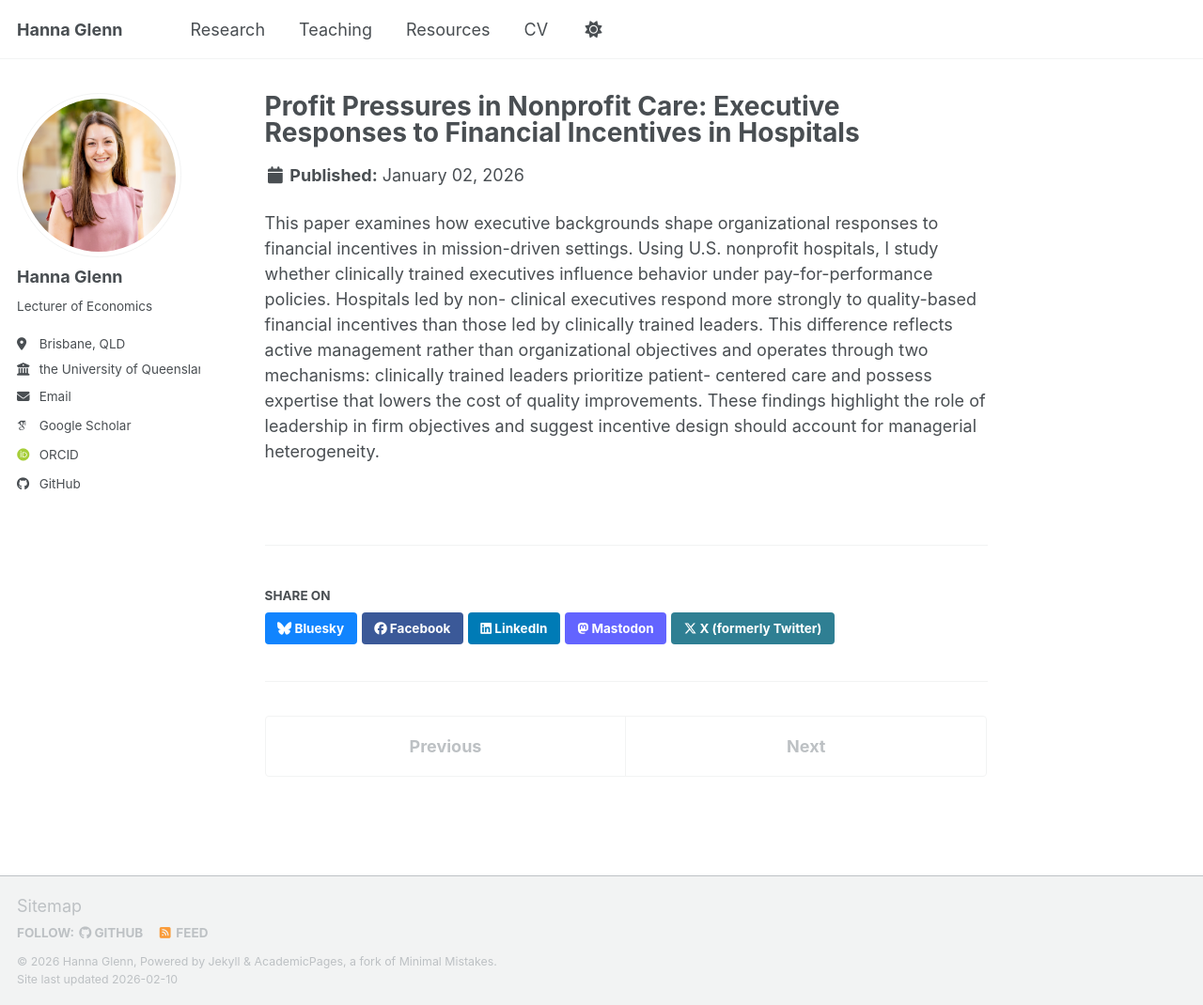
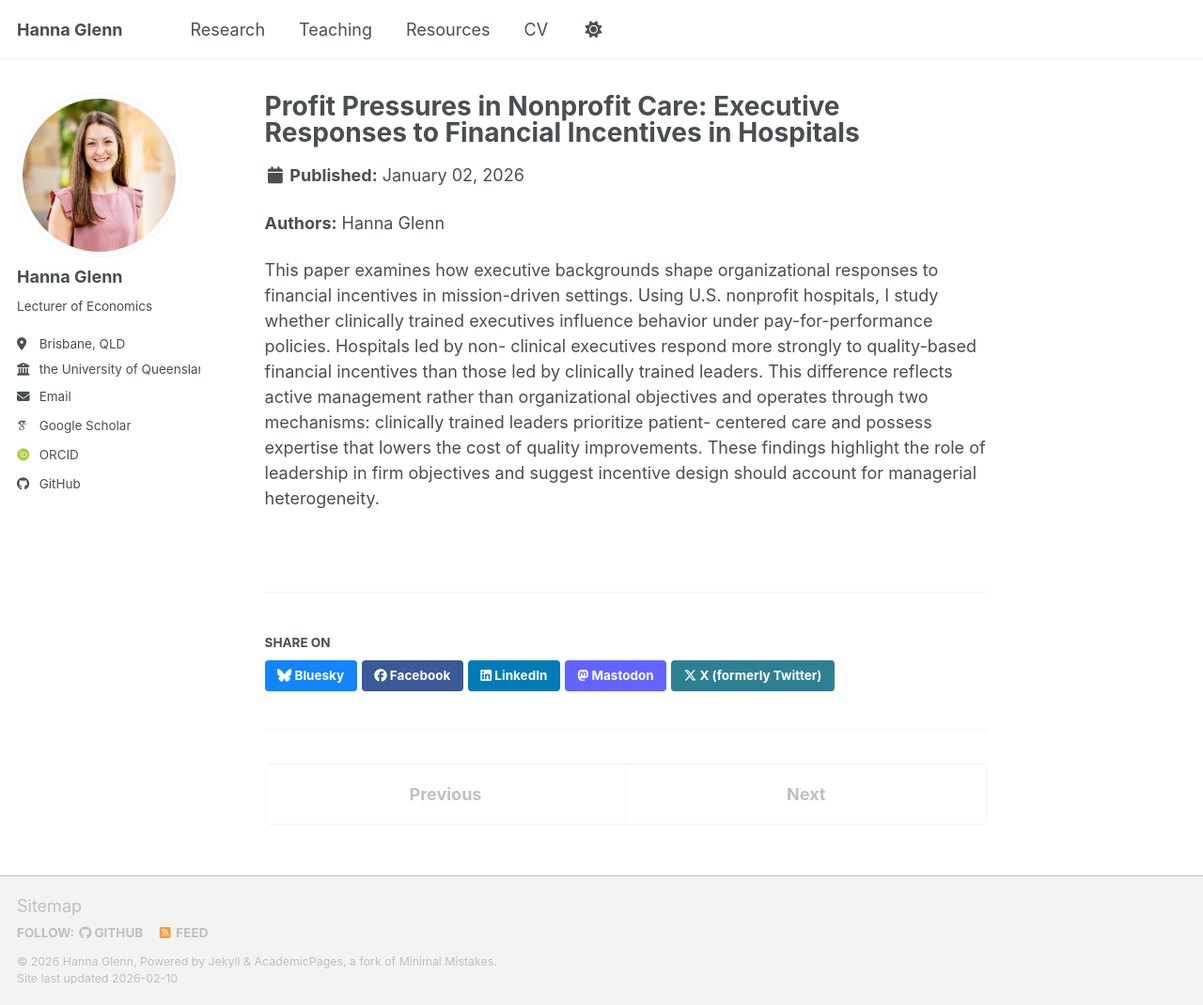
Before and after one commit to hannaglenn/hannaglenn.github.io, a Jekyll site: the page built from _publications/exec-P4P.md, in a window 1280 px wide and 1070 px high. Shown: the whole window at 94% size. Built offline with Jekyll 4.4.1, drawn with Linux system fonts in a browser that asks for light colours; some web fonts are replaced; a script bundle is joined from its source files by our own code; library files that are not in the unit come from our copies.

Commit message:
try to fix authors

```diff
--- a/_layouts/single.html
+++ b/_layouts/single.html
@@ -31,7 +31,7 @@ layout: default
             <p class="page__meta"><i class="fa fa-clock" aria-hidden="true"></i> {% include read-time.html %}</p>
           {% endif %}
         {% if page.modified %}
-          <p class="page__date"><strong><i class="fa fa-fw fa-calendar" aria-hidden="true"></i> {{ site.data.ui-text[site.locale].date_label | default: "Published:" }}</strong> <time datetime="{{ page.modified | date: "%Y-%m-%d" }}">{{ page.modified | date: "%B %d, %Y" }}</time></p>
+          <p class="page__date"><strong><i class="fa fa-fw fa-calendar" aria-hidden="true"></i> {{ site.data.ui-text[site.locale].date_label | default: "Updated:" }}</strong> <time datetime="{{ page.modified | date: "%Y-%m-%d" }}">{{ page.modified | date: "%B %d, %Y" }}</time></p>
         {% endif %}
 
         {% if page.collection == 'teaching' %}
@@ -41,6 +41,36 @@ layout: default
         {% elsif page.date %}
           <p class="page__date"><strong><i class="fa fa-fw fa-calendar" aria-hidden="true"></i> {{ site.data.ui-text[site.locale].date_label | default: "Published:" }}</strong> <time datetime="{{ page.date | date_to_xmlschema }}">{{ page.date | default: "1900-01-01" | date: "%B %d, %Y" }}</time></p>
         {% endif %}
+        {% comment %}
+Show authors for publications only. Supports:
+- authors: [ "Name 1", "Name 2" ]
+- authors: [ {name: "Name", url: "https://..."}, {name: "Name", orcid: "0000-..."} ]
+{% endcomment %}
+{% if page.collection == 'publications' and page.authors %}
+
+  {% if page.authors.first and page.authors.first.name %}
+    {%- comment -%} Object format {%- endcomment -%}
+    <p class="page__authors"><strong>Authors:</strong>
+      {% for a in page.authors %}
+        {% assign label = a.name | default: a %}
+        {% if a.url %}
+          <a href="{{ a.url }}">{{ a.name }}</a>
+        {% elsif a.orcid %}
+          <a href="https://orcid.org/{{ a.orcid | strip }}">{{ a.name }}</a>
+        {% else %}
+          {{ a.name }}
+        {% endif %}
+        {% unless forloop.last %}, {% endunless %}
+      {% endfor %}
+    </p>
+
+  {% else %}
+    {%- comment -%} Simple string list {%- endcomment -%}
+    <p class="page__authors"><strong>Authors:</strong> {{ page.authors | join: ", " }}</p>
+  {% endif %}
+
+{% endif %}
+
         </header>
       {% endunless %}
 
--- a/_publications/exec-P4P.md
+++ b/_publications/exec-P4P.md
@@ -1,11 +1,13 @@
 ---
 title: "Profit Pressures in Nonprofit Care: Executive Responses to Financial Incentives in Hospitals"
-authors: "Hanna Glenn"
 collection: publications
 category: workingpapers
 permalink: /publication/2026-executives-P4P
 excerpt: "I study how executive backgrounds influence hospital responses to pay-for-performance incentives. Hospitals led by non-clinical executives react more strongly to quality-based financial incentives than those led by clinically trained leaders, underscoring the role of managerial expertise in shaping organizational behavior."
 date: 2026-01-02
 paperurl: 'https://hannaglenn.github.io/files/hospital_leadership.pdf'
+
+authors:
+- Hanna Glenn
 ---
 This paper examines how executive backgrounds shape organizational responses to financial incentives in mission-driven settings. Using U.S. nonprofit hospitals, I study whether clinically trained executives influence behavior under pay-for-performance policies. Hospitals led by non- clinical executives respond more strongly to quality-based financial incentives than those led by clinically trained leaders. This difference reflects active management rather than organizational objectives and operates through two mechanisms: clinically trained leaders prioritize patient- centered care and possess expertise that lowers the cost of quality improvements. These findings highlight the role of leadership in firm objectives and suggest incentive design should account for managerial heterogeneity.
```
